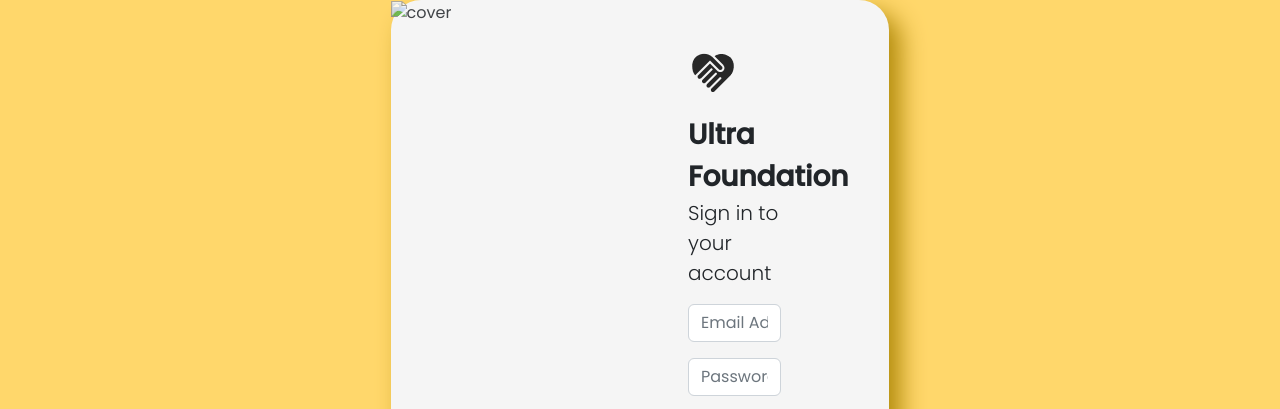
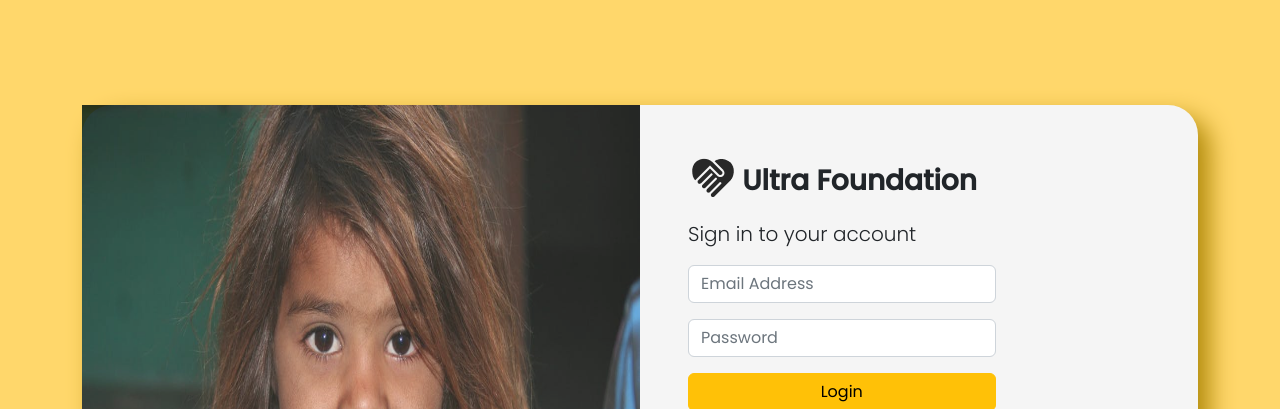
Before and after one commit to rheacezil/ultra-foundation, a plain HTML site: page login.html in a window 1280 px wide. Shown: the top 409 px of the page. Drawn offline with nearby package versions, Linux system fonts and the light colour scheme; the site is published under a folder, as on GitHub Pages, so addresses that start at the root find nothing; a web font is replaced by a local one.

Commit message:
signup-login img fix

```diff
--- a/login.html
+++ b/login.html
@@ -27,7 +27,7 @@
         <div class="container d-flex justify-content-center">
             <div class="row g-0">
                 <div class="col-lg-6 d-none d-sm-block">
-                    <img src="/images/hero-cover-1.png" class="img-fluid h-100" alt="cover">
+                    <img src="images/hero-cover-1.png" class="img-fluid h-100" alt="cover">
                 </div>
                 <div class="col-lg-5 px-5 p-5">
                     <img src="images/site-icon-dark.png" class="mb-3" alt="site icon" />
```
Also changed, not shown: signup.html (+1 -1 lines).
